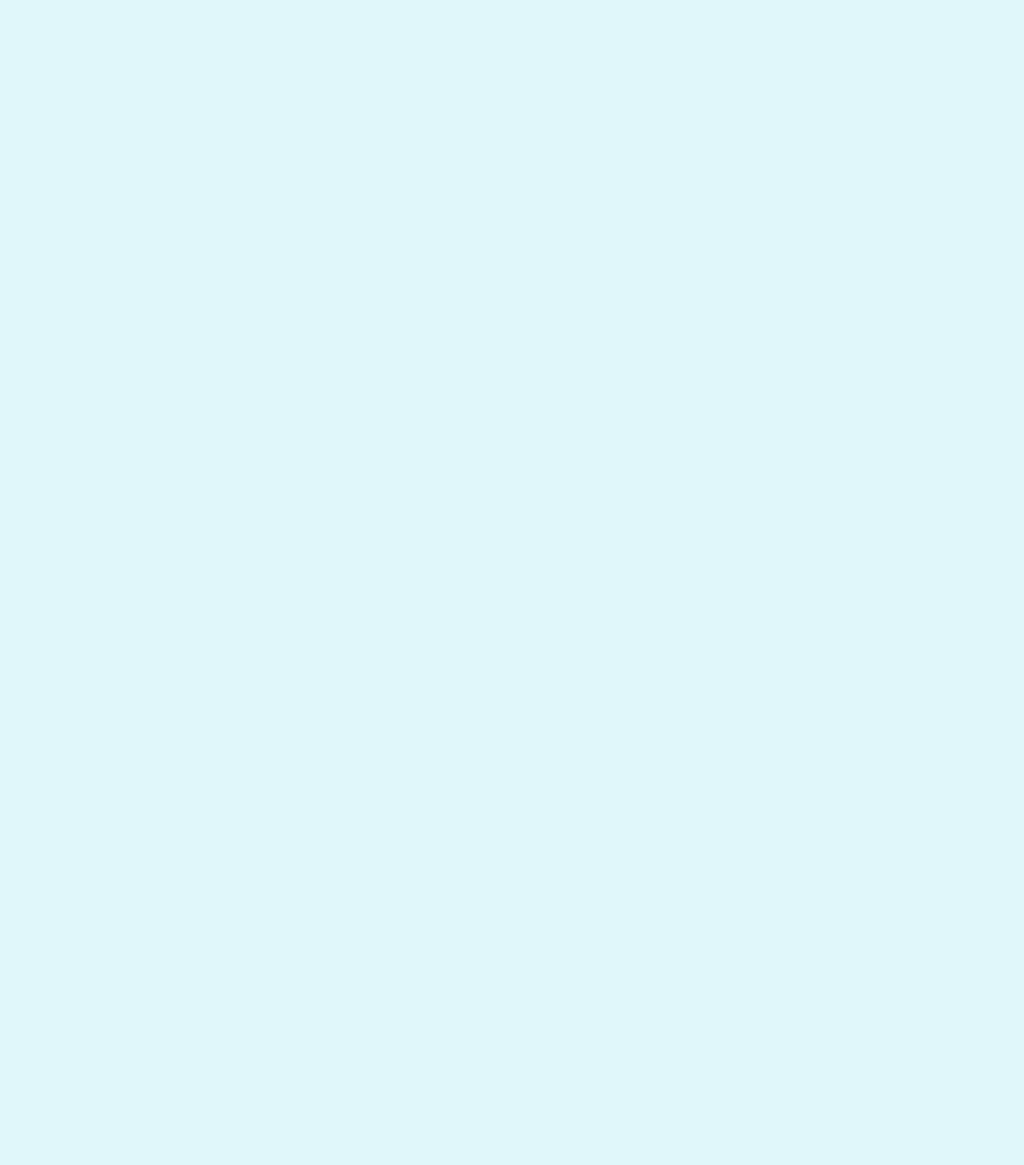
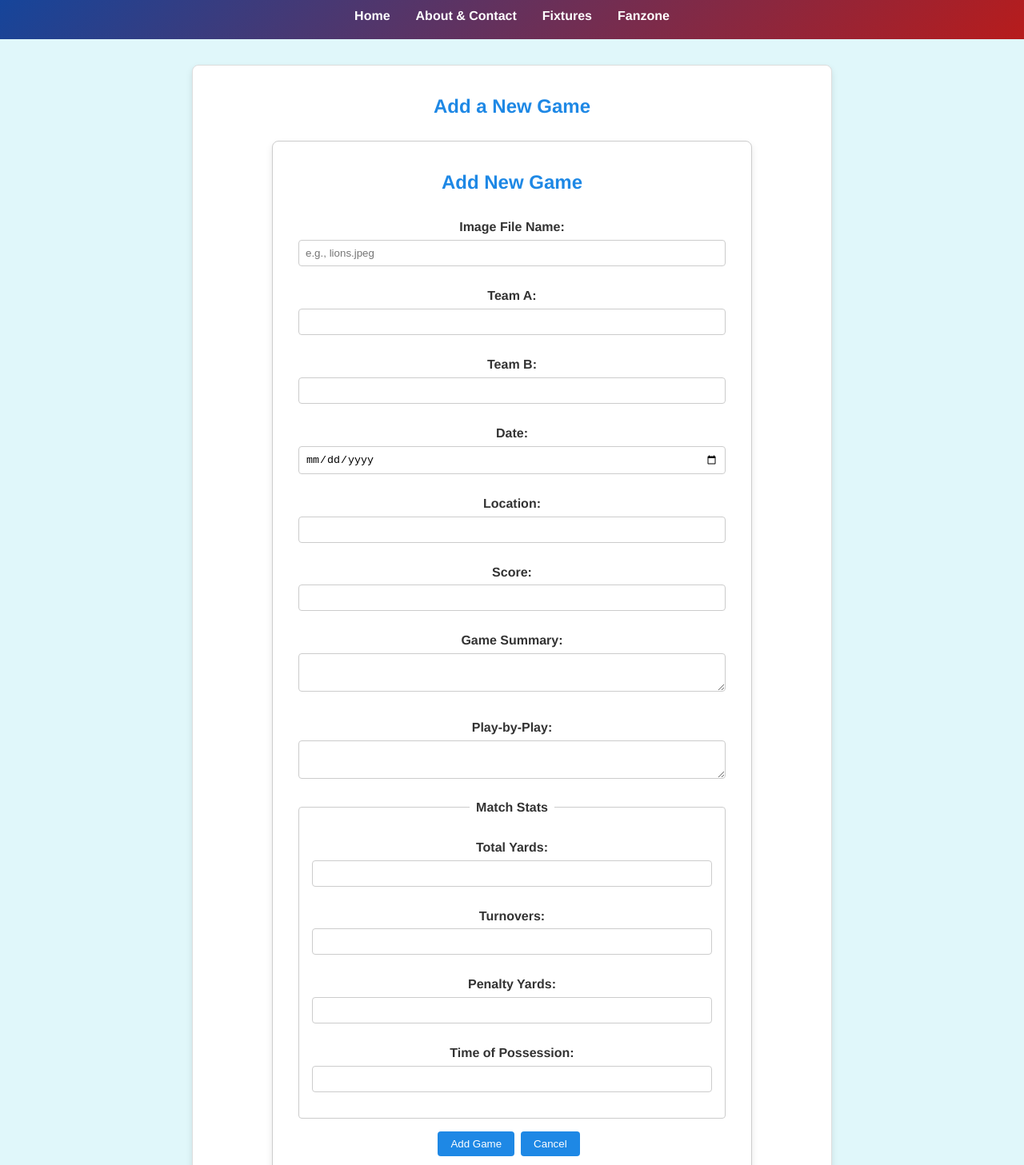
Before and after one commit to tristenfornes/react-gameday, a React (Create React App) app in the folder react-gameday/: page /add-game in a window 1280 px wide. Before the commit this address had no page. Shown: the part 73-1530 px from the top of the page at 80% size. Before the commit the page ends 800 px from the top, so only its background shows below. Built offline with nearby package versions, Linux system fonts and the light colour scheme.

Commit message:
add game page

```diff
--- a/react-gameday/src/App.js
+++ b/react-gameday/src/App.js
@@ -1,24 +1,22 @@
 // src/App.js
 import React from 'react';
 import { Routes, Route } from 'react-router-dom';
-import HomePage from './pages/HomePage';         // Converted from home/index.html
-import AboutPage from './pages/AboutPage';         // Converted from about.html
-import FanzonePage from './pages/FanzonePage';       // Converted from fanzone.html
-import FixturesPage from './pages/FixturesPage';     // Converted from fixtures.html
-import GamePage from './pages/GamePage';           // Converted from game.html
+import HomePage from './pages/HomePage';
+import AboutPage from './pages/AboutPage';
+import FixturesPage from './pages/FixturesPage';
+import GamePage from './pages/GamePage';
+import AddGamePage from './pages/AddGamePage';
 import './App.css';
 
 function App() {
   return (
-    <div className="App">
     <Routes>
       <Route path="/" element={<HomePage />} />
       <Route path="/about" element={<AboutPage />} />
-        <Route path="/fanzone" element={<FanzonePage />} />
       <Route path="/fixtures" element={<FixturesPage />} />
       <Route path="/game/:id" element={<GamePage />} />
+      <Route path="/add-game" element={<AddGamePage />} />
     </Routes>
-    </div>
   );
 }
 
--- /dev/null
+++ b/react-gameday/src/components/AddGameForm.jsx
@@ -0,0 +1,230 @@
+// src/components/AddGameForm.jsx
+import React, { useState } from 'react';
+import axios from 'axios';
+import './css/AddGameForm.css';
+
+const AddGameForm = ({ onGameAdded }) => {
+  const [formData, setFormData] = useState({
+    img_name: '',
+    teamA: '',
+    teamB: '',
+    date: '',
+    location: '',
+    score: '',
+    game_summary: '',
+    play_by_play: '',
+    match_stats: {}
+  });
+  const [statusMessage, setStatusMessage] = useState('');
+  const [statusType, setStatusType] = useState(''); // 'success' or 'error'
+
+  // Handle input changes for top-level fields
+  const handleChange = (e) => {
+    const { name, value } = e.target;
+    setFormData(prev => ({
+      ...prev,
+      [name]: value
+    }));
+  };
+
+  // Handle changes for match_stats fields separately if needed (example: you might have inputs for total_yards, turnovers, etc.)
+  const handleStatsChange = (e) => {
+    const { name, value } = e.target;
+    setFormData(prev => ({
+      ...prev,
+      match_stats: {
+        ...prev.match_stats,
+        [name]: value
+      }
+    }));
+  };
+
+  const validateForm = () => {
+    // Basic client-side validation (ensure required fields are filled)
+    const requiredFields = ['img_name', 'teamA', 'teamB', 'date', 'location', 'score', 'game_summary', 'play_by_play'];
+    for (let field of requiredFields) {
+      if (!formData[field]) return false;
+    }
+    // For match_stats, you can add additional validation if needed
+    return true;
+  };
+
+  const handleSubmit = async (e) => {
+    e.preventDefault();
+    setStatusMessage('');
+    setStatusType('');
+
+    if (!validateForm()) {
+      setStatusMessage('Please fill in all required fields.');
+      setStatusType('error');
+      return;
+    }
+
+    try {
+      const response = await axios.post('https://server-side-code-nqwa.onrender.com/api/games', formData);
+      if (response.status === 201) {
+        setStatusMessage('Game added successfully!');
+        setStatusType('success');
+        // Optionally clear the form
+        setFormData({
+          img_name: '',
+          teamA: '',
+          teamB: '',
+          date: '',
+          location: '',
+          score: '',
+          game_summary: '',
+          play_by_play: '',
+          match_stats: {}
+        });
+        // Notify parent (if needed) to update list
+        if (onGameAdded) onGameAdded(response.data.game);
+      }
+    } catch (err) {
+      console.error('Error adding game:', err);
+      setStatusMessage(err.response?.data?.error || 'Error adding game.');
+      setStatusType('error');
+    }
+
+    // Clear the status message after 5 seconds
+    setTimeout(() => {
+      setStatusMessage('');
+      setStatusType('');
+    }, 5000);
+  };
+
+  return (
+    <form className="add-game-form" onSubmit={handleSubmit}>
+      <h2>Add New Game</h2>
+
+      <label htmlFor="img_name">Image File Name:</label>
+      <input
+        type="text"
+        id="img_name"
+        name="img_name"
+        value={formData.img_name}
+        onChange={handleChange}
+        placeholder="e.g., lions.jpeg"
+        required
+      />
+
+      <label htmlFor="teamA">Team A:</label>
+      <input
+        type="text"
+        id="teamA"
+        name="teamA"
+        value={formData.teamA}
+        onChange={handleChange}
+        required
+      />
+
+      <label htmlFor="teamB">Team B:</label>
+      <input
+        type="text"
+        id="teamB"
+        name="teamB"
+        value={formData.teamB}
+        onChange={handleChange}
+        required
+      />
+
+      <label htmlFor="date">Date:</label>
+      <input
+        type="date"
+        id="date"
+        name="date"
+        value={formData.date}
+        onChange={handleChange}
+        required
+      />
+
+      <label htmlFor="location">Location:</label>
+      <input
+        type="text"
+        id="location"
+        name="location"
+        value={formData.location}
+        onChange={handleChange}
+        required
+      />
+
+      <label htmlFor="score">Score:</label>
+      <input
+        type="text"
+        id="score"
+        name="score"
+        value={formData.score}
+        onChange={handleChange}
+        required
+      />
+
+      <label htmlFor="game_summary">Game Summary:</label>
+      <textarea
+        id="game_summary"
+        name="game_summary"
+        value={formData.game_summary}
+        onChange={handleChange}
+        required
+      ></textarea>
+
+      <label htmlFor="play_by_play">Play-by-Play:</label>
+      <textarea
+        id="play_by_play"
+        name="play_by_play"
+        value={formData.play_by_play}
+        onChange={handleChange}
+        required
+      ></textarea>
+
+      <fieldset>
+        <legend>Match Stats</legend>
+        <label htmlFor="total_yards">Total Yards:</label>
+        <input
+          type="text"
+          id="total_yards"
+          name="total_yards"
+          value={formData.match_stats.total_yards || ''}
+          onChange={handleStatsChange}
+        />
+
+        <label htmlFor="turnovers">Turnovers:</label>
+        <input
+          type="text"
+          id="turnovers"
+          name="turnovers"
+          value={formData.match_stats.turnovers || ''}
+          onChange={handleStatsChange}
+        />
+
+        <label htmlFor="penalty_yards">Penalty Yards:</label>
+        <input
+          type="text"
+          id="penalty_yards"
+          name="penalty_yards"
+          value={formData.match_stats.penalty_yards || ''}
+          onChange={handleStatsChange}
+        />
+
+        <label htmlFor="time_of_possession">Time of Possession:</label>
+        <input
+          type="text"
+          id="time_of_possession"
+          name="time_of_possession"
+          value={formData.match_stats.time_of_possession || ''}
+          onChange={handleStatsChange}
+        />
+      </fieldset>
+
+      <button type="submit">Add Game</button>
+      <button type="reset">Cancel</button>
+
+      {statusMessage && (
+        <div className={`status-message ${statusType}`}>
+          {statusMessage}
+        </div>
+      )}
+    </form>
+  );
+};
+
+export default AddGameForm;
--- /dev/null
+++ b/react-gameday/src/components/css/AddGameForm.css
@@ -0,0 +1,77 @@
+/* src/components/css/AddGameForm.css */
+
+.add-game-form {
+    max-width: 600px;
+    margin: 2rem auto;
+    padding: 2rem;
+    background: #ffffff;
+    border: 1px solid #ccc;
+    border-radius: 8px;
+    box-shadow: 0 4px 8px rgba(0,0,0,0.1);
+  }
+
+  .add-game-form h2 {
+    text-align: center;
+    margin-bottom: 1rem;
+    color: #1E88E5;
+  }
+
+  .add-game-form label {
+    display: block;
+    margin: 0.5rem 0 0.2rem;
+    font-weight: bold;
+  }
+
+  .add-game-form input,
+  .add-game-form textarea,
+  .add-game-form select {
+    width: 100%;
+    padding: 0.5rem;
+    margin-bottom: 1rem;
+    border: 1px solid #ccc;
+    border-radius: 4px;
+  }
+
+  .add-game-form fieldset {
+    border: 1px solid #ccc;
+    border-radius: 4px;
+    padding: 1rem;
+    margin-bottom: 1rem;
+  }
+
+  .add-game-form legend {
+    font-weight: bold;
+    padding: 0 0.5rem;
+  }
+
+  .add-game-form button {
+    padding: 0.5rem 1rem;
+    margin-right: 0.5rem;
+    border: none;
+    border-radius: 4px;
+    background-color: #1E88E5;
+    color: #ffffff;
+    cursor: pointer;
+    transition: background-color 0.3s ease;
+  }
+
+  .add-game-form button:hover {
+    background-color: #1565C0;
+  }
+
+  .status-message {
+    margin-top: 1rem;
+    padding: 0.5rem;
+    text-align: center;
+    border-radius: 4px;
+  }
+
+  .status-message.success {
+    background-color: #d4edda;
+    color: #155724;
+  }
+
+  .status-message.error {
+    background-color: #f8d7da;
+    color: #721c24;
+  }
--- /dev/null
+++ b/react-gameday/src/pages/AddGamePage.jsx
@@ -0,0 +1,21 @@
+// src/pages/AddGamePage.jsx
+import React from 'react';
+import Header from '../components/Header';
+import Footer from '../components/Footer';
+import AddGameForm from '../components/AddGameForm';
+import '../pages/css/AddGamePage.css';
+
+const AddGamePage = () => {
+  return (
+    <div>
+      <Header />
+      <main className="add-game-page">
+        <h2>Add a New Game</h2>
+        <AddGameForm />
+      </main>
+      <Footer />
+    </div>
+  );
+};
+
+export default AddGamePage;
--- a/react-gameday/src/pages/FixturesPage.jsx
+++ b/react-gameday/src/pages/FixturesPage.jsx
@@ -2,7 +2,8 @@
 import React from 'react';
 import Header from '../components/Header';
 import Footer from '../components/Footer';
-import FixturesList from '../components/FixturesList'; // Import the dynamic fixture component
+import FixturesList from '../components/FixturesList';
+import { Link } from 'react-router-dom';
 import '../pages/css/FixturesPage.css';
 
 const FixturesPage = () => {
@@ -12,7 +13,10 @@
       <main>
         <section className="fixtures">
           <h2>Fixtures</h2>
-          <FixturesList />  {/* Render the dynamic fixture items here */}
+          <FixturesList />
+          <div className="add-game-link" style={{ textAlign: 'center', marginTop: '1rem' }}>
+            <Link to="/add-game">Add a New Game</Link>
+          </div>
         </section>
       </main>
       <Footer />
--- /dev/null
+++ b/react-gameday/src/pages/css/AddGamePage.css
@@ -0,0 +1,21 @@
+/* src/pages/css/AddGamePage.css */
+.add-game-page {
+    max-width: 800px;
+    margin: 2rem auto;
+    padding: 2rem;
+    background: #ffffff;
+    border: 1px solid #ddd;
+    border-radius: 8px;
+    box-shadow: 0 4px 8px rgba(0, 0, 0, 0.1);
+  }
+
+  .add-game-page h2 {
+    text-align: center;
+    margin-bottom: 1.5rem;
+    color: #1E88E5; /* Adjust to your preferred heading color */
+  }
+
+  /* Optionally, if you want to style the form container inside this page further */
+  .add-game-page form {
+    margin-top: 1rem;
+  }
```
Lines whose indentation alone changed are shown as unchanged.
